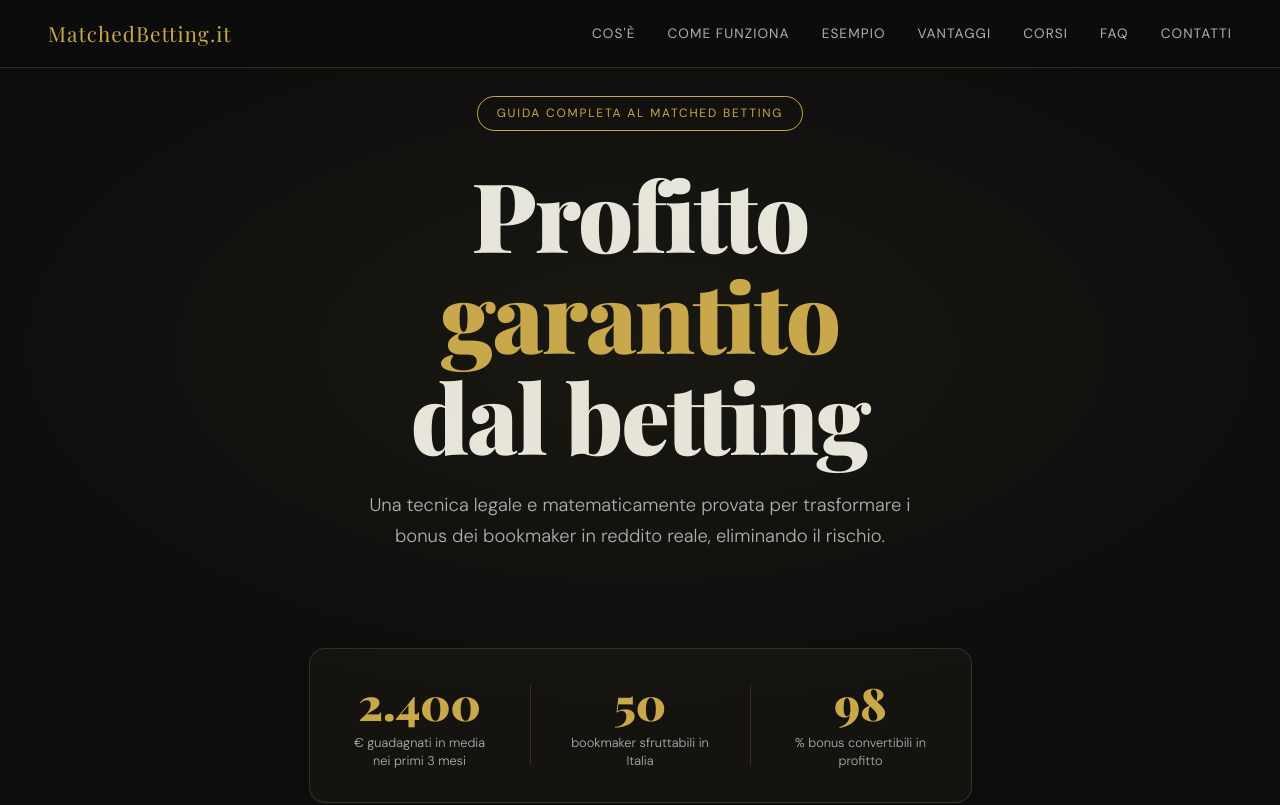
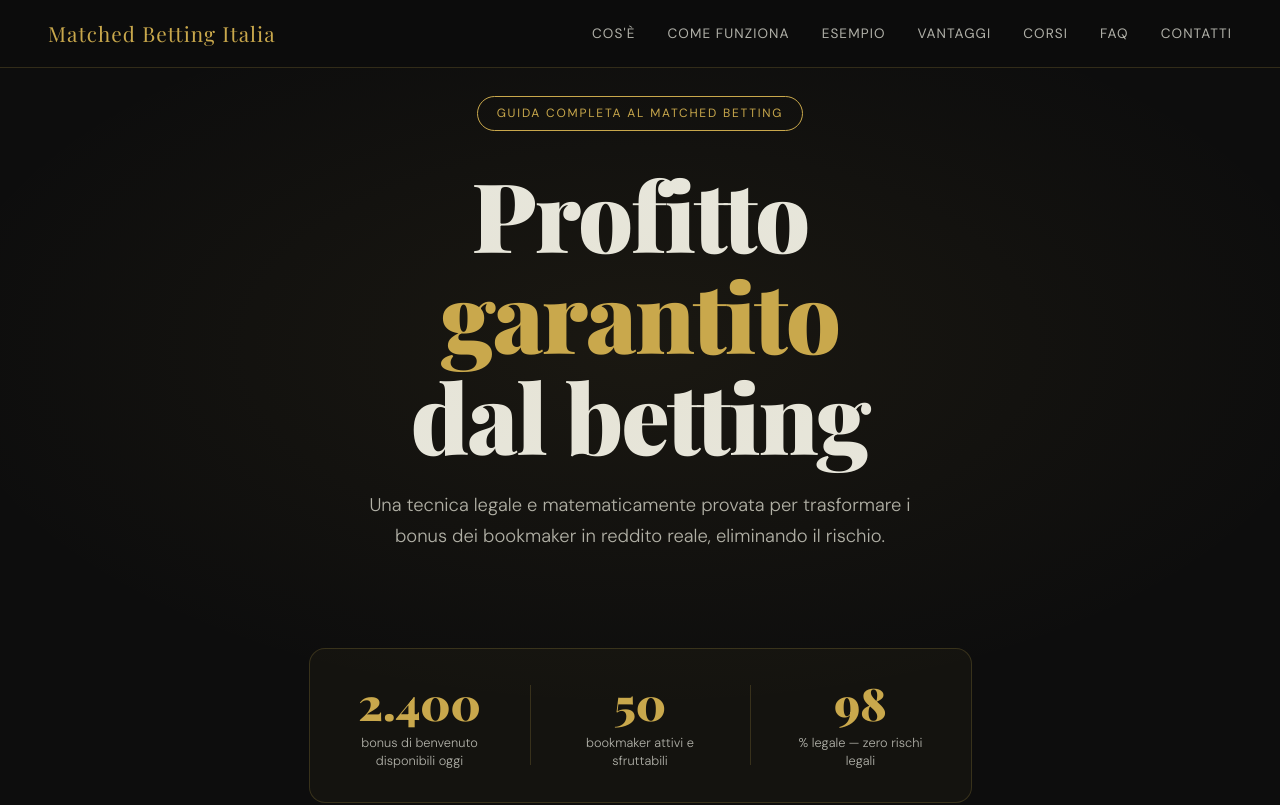
Before and after one commit to sergiopitstop1-png/matched-betting, a plain HTML site: page index.html in a window 1280 px wide. Shown: the top 805 px of the page. Drawn offline with nearby package versions, Linux system fonts and the light colour scheme.

Commit message:
Update index.html

```diff
--- a/index.html
+++ b/index.html
@@ -199,7 +199,7 @@
 <body>
 
 <nav>
-  <div class="nav-logo">MatchedBetting.it</div>
+  <div class="nav-logo">Matched Betting Italia</div>
   <div class="nav-links">
     <a href="#cose">Cos'è</a>
     <a href="#come-funziona">Come funziona</a>
@@ -231,17 +231,17 @@
   <div class="hero-stats">
     <div class="hero-stat">
       <div class="hero-stat-num" id="stat1">0</div>
-      <div class="hero-stat-label">€ guadagnati in media nei primi 3 mesi</div>
+      <div class="hero-stat-label">bonus di benvenuto disponibili oggi</div>
     </div>
     <div class="hero-stat-divider"></div>
     <div class="hero-stat">
       <div class="hero-stat-num" id="stat2">0</div>
-      <div class="hero-stat-label">bookmaker sfruttabili in Italia</div>
+      <div class="hero-stat-label">bookmaker attivi e sfruttabili</div>
     </div>
     <div class="hero-stat-divider"></div>
     <div class="hero-stat">
       <div class="hero-stat-num" id="stat3">0</div>
-      <div class="hero-stat-label">% bonus convertibili in profitto</div>
+      <div class="hero-stat-label">% legale — zero rischi legali</div>
     </div>
   </div>
 </section>
@@ -556,7 +556,7 @@
 </section>
 
 <footer>
-  <div class="logo-f">MatchedBetting.it</div>
+  <div class="logo-f">Matched Betting Italia</div>
   <p>Guida educativa al matched betting — tecnica legale di ottimizzazione dei bonus sportivi.</p>
   <p style="margin-top:0.5rem;font-size:0.75rem">Le informazioni contenute in questo sito sono a scopo educativo. Il matched betting comporta rischi di gubbing e richiede sempre la massima attenzione alle condizioni dei bonus.</p>
 </footer>
```
